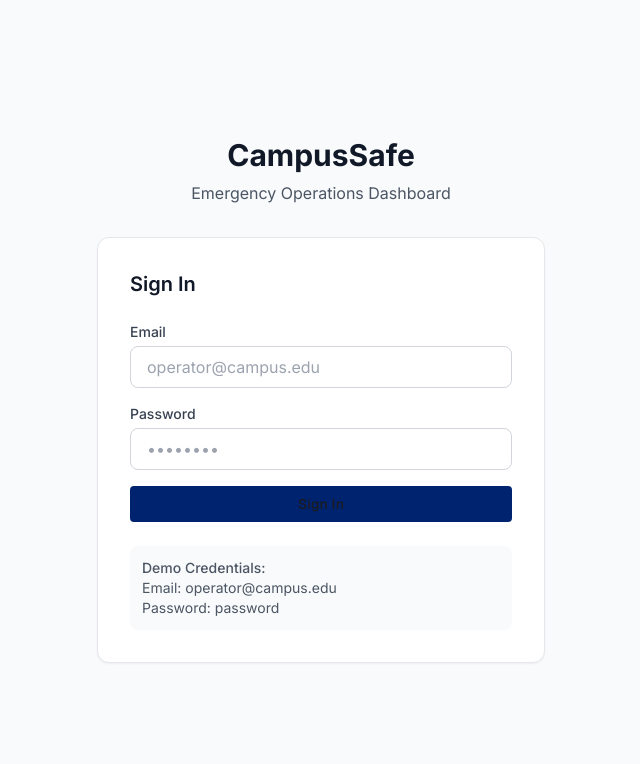
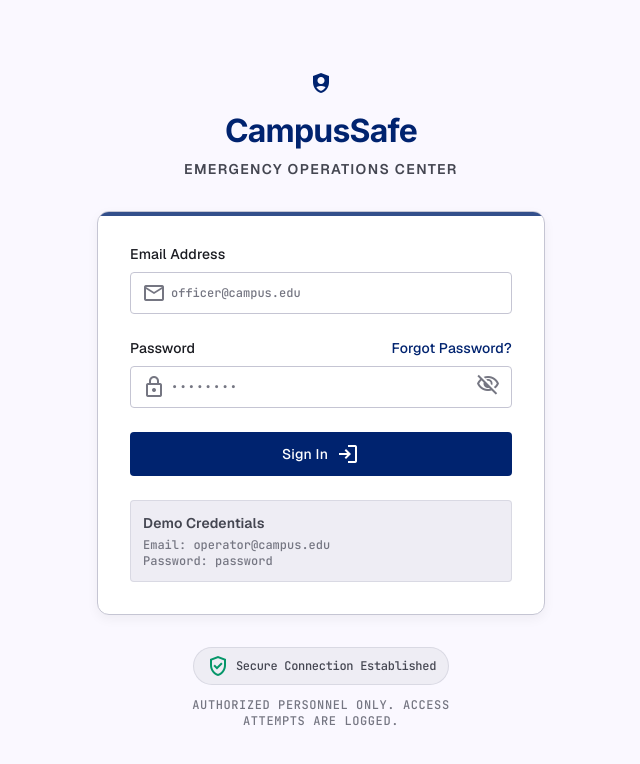
Before and after one commit to kalchan12/campussafe, a Next.js app in the folder apps/dashboard/: page /login in a window 1280 px wide. Shown: the top 764 px of the page, without its empty margins (319-959 px from the left). Built offline with nearby package versions, Linux system fonts and the light colour scheme.

Commit message:
feat(dashboard): add login and landing pages from Stitch design

```diff
--- a/apps/dashboard/app/login/page.tsx
+++ b/apps/dashboard/app/login/page.tsx
@@ -2,13 +2,13 @@
 
 import { useState } from 'react';
 import { useRouter } from 'next/navigation';
-import { Button } from '@/components/ui/button';
 import { signIn, saveUser } from '@/lib/auth';
 
 export default function LoginPage() {
   const router = useRouter();
   const [email, setEmail] = useState('');
   const [password, setPassword] = useState('');
+  const [showPassword, setShowPassword] = useState(false);
   const [error, setError] = useState('');
   const [isLoading, setIsLoading] = useState(false);
 
@@ -29,65 +29,128 @@ export default function LoginPage() {
   };
 
   return (
-    <div className="min-h-screen flex items-center justify-center bg-gray-50">
-      <div className="w-full max-w-md">
-        <div className="text-center mb-8">
-          <h1 className="text-3xl font-bold text-gray-900">CampusSafe</h1>
-          <p className="text-gray-600 mt-2">Emergency Operations Dashboard</p>
+    <div className="bg-surface min-h-screen flex flex-col items-center justify-center font-body-md text-body-md antialiased">
+      <div className="w-full max-w-md px-margin-mobile md:px-0">
+        {/* Brand Header */}
+        <div className="text-center mb-8 flex flex-col items-center justify-center space-y-2">
+          <span
+            className="material-symbols-outlined text-primary text-5xl mb-2"
+            style={{ fontVariationSettings: "'FILL' 1" }}
+          >
+            shield_person
+          </span>
+          <h1 className="font-headline-lg text-headline-lg font-bold text-primary tracking-tight">
+            CampusSafe
+          </h1>
+          <p className="font-label-md text-label-md text-on-surface-variant uppercase tracking-widest font-semibold">
+            Emergency Operations Center
+          </p>
         </div>
 
-        <div className="bg-white rounded-xl shadow-sm border border-gray-200 p-8">
-          <h2 className="text-xl font-semibold text-gray-900 mb-6">Sign In</h2>
+        {/* Login Card */}
+        <div className="bg-surface-container-lowest border border-outline-variant rounded-xl p-8 shadow-[0_4px_12px_rgba(0,0,0,0.05)] relative overflow-hidden">
+          {/* Top Accent Bar */}
+          <div className="absolute top-0 left-0 w-full h-1 bg-primary opacity-80" />
 
           {error && (
-            <div className="mb-4 p-3 bg-red-50 border border-red-200 rounded-lg text-sm text-red-700">
+            <div className="mb-6 p-3 bg-error-container border border-error/20 rounded text-on-error-container font-label-md text-label-md">
               {error}
             </div>
           )}
 
-          <form onSubmit={handleSubmit} className="space-y-4">
-            <div>
-              <label className="block text-sm font-medium text-gray-700 mb-1">
-                Email
+          <form onSubmit={handleSubmit} className="space-y-6">
+            {/* Email Input */}
+            <div className="space-y-2">
+              <label className="font-label-md text-label-md text-on-surface block" htmlFor="email">
+                Email Address
               </label>
+              <div className="relative">
+                <span className="material-symbols-outlined absolute left-3 top-1/2 -translate-y-1/2 text-outline text-lg pointer-events-none">
+                  mail
+                </span>
                 <input
+                  id="email"
                   type="email"
                   value={email}
                   onChange={(e) => setEmail(e.target.value)}
-                className="w-full px-4 py-2 border border-gray-300 rounded-lg focus:ring-2 focus:ring-blue-500 focus:border-blue-500"
-                placeholder="operator@campus.edu"
+                  className="w-full pl-10 pr-3 py-3 border border-outline-variant rounded bg-surface-container-lowest text-on-surface placeholder:text-outline focus:outline-none focus:border-primary focus:ring-1 focus:ring-primary transition-colors font-technical-sm text-technical-sm"
+                  placeholder="officer@campus.edu"
+                  autoComplete="email"
                   required
                 />
               </div>
+            </div>
 
-            <div>
-              <label className="block text-sm font-medium text-gray-700 mb-1">
+            {/* Password Input */}
+            <div className="space-y-2">
+              <div className="flex items-center justify-between">
+                <label className="font-label-md text-label-md text-on-surface block" htmlFor="password">
                   Password
                 </label>
+                <button
+                  type="button"
+                  className="font-label-md text-label-md text-primary hover:text-primary-container hover:underline transition-colors focus:outline-none focus:ring-2 focus:ring-primary focus:ring-offset-2 rounded"
+                >
+                  Forgot Password?
+                </button>
+              </div>
+              <div className="relative">
+                <span className="material-symbols-outlined absolute left-3 top-1/2 -translate-y-1/2 text-outline text-lg pointer-events-none">
+                  lock
+                </span>
                 <input
-                type="password"
+                  id="password"
+                  type={showPassword ? 'text' : 'password'}
                   value={password}
                   onChange={(e) => setPassword(e.target.value)}
-                className="w-full px-4 py-2 border border-gray-300 rounded-lg focus:ring-2 focus:ring-blue-500 focus:border-blue-500"
+                  className="w-full pl-10 pr-10 py-3 border border-outline-variant rounded bg-surface-container-lowest text-on-surface placeholder:text-outline focus:outline-none focus:border-primary focus:ring-1 focus:ring-primary transition-colors font-technical-sm text-technical-sm tracking-widest"
                   placeholder="••••••••"
+                  autoComplete="current-password"
                   required
                 />
+                <button
+                  type="button"
+                  onClick={() => setShowPassword(!showPassword)}
+                  className="absolute right-3 top-1/2 -translate-y-1/2 text-outline hover:text-on-surface transition-colors focus:outline-none focus:text-primary"
+                  aria-label="Toggle password visibility"
+                >
+                  <span className="material-symbols-outlined text-lg">
+                    {showPassword ? 'visibility' : 'visibility_off'}
+                  </span>
+                </button>
+              </div>
             </div>
 
-            <Button
+            {/* Submit Button */}
+            <button
               type="submit"
-              className="w-full"
               disabled={isLoading}
+              className="w-full min-h-[44px] bg-primary text-on-primary rounded font-label-md text-label-md flex items-center justify-center space-x-2 hover:bg-primary-container hover:text-on-primary-container transition-colors focus:outline-none focus:ring-2 focus:ring-primary focus:ring-offset-2 focus:ring-offset-surface active:scale-[0.98] mt-8 disabled:opacity-50 disabled:cursor-not-allowed"
             >
-              {isLoading ? 'Signing in...' : 'Sign In'}
-            </Button>
+              <span>{isLoading ? 'Signing in...' : 'Sign In'}</span>
+              {!isLoading && (
+                <span className="material-symbols-outlined text-sm">login</span>
+              )}
+            </button>
           </form>
 
-          <div className="mt-6 p-3 bg-gray-50 rounded-lg text-sm text-gray-600">
-            <p className="font-medium">Demo Credentials:</p>
-            <p>Email: operator@campus.edu</p>
-            <p>Password: password</p>
+          {/* Demo Credentials */}
+          <div className="mt-6 p-3 bg-surface-container rounded border border-outline-variant/50">
+            <p className="font-label-md text-label-md text-on-surface-variant font-semibold mb-1">Demo Credentials</p>
+            <p className="font-technical-sm text-technical-sm text-outline">Email: operator@campus.edu</p>
+            <p className="font-technical-sm text-technical-sm text-outline">Password: password</p>
           </div>
+        </div>
+
+        {/* Security Footer */}
+        <div className="mt-8 flex flex-col items-center space-y-3">
+          <div className="flex items-center space-x-1.5 text-on-surface-variant bg-surface-container py-1.5 px-3 rounded-full border border-outline-variant/50">
+            <span className="material-symbols-outlined text-[16px] text-emerald-600">gpp_good</span>
+            <span className="font-technical-sm text-technical-sm font-medium tracking-tight">Secure Connection Established</span>
+          </div>
+          <p className="font-technical-sm text-technical-sm text-outline text-center uppercase tracking-wider max-w-[280px]">
+            Authorized Personnel Only. Access attempts are logged.
+          </p>
         </div>
       </div>
     </div>
--- a/apps/dashboard/app/page.tsx
+++ b/apps/dashboard/app/page.tsx
@@ -1,16 +1,27 @@
+import Link from 'next/link';
+
 export default function Home() {
   return (
-    <main className="flex min-h-screen flex-col items-center justify-center p-24">
-      <h1 className="text-4xl font-bold mb-4">CampusSafe Dashboard</h1>
-      <p className="text-lg text-gray-600">
-        Emergency Operations Dashboard
-      </p>
-      <a
-        href="/login"
-        className="mt-8 px-6 py-3 bg-blue-600 text-white rounded-lg hover:bg-blue-700 transition-colors"
-      >
-        Access Dashboard
-      </a>
+    <main className="min-h-screen bg-surface flex flex-col items-center justify-center p-6">
+      <div className="text-center space-y-6">
+        <span
+          className="material-symbols-outlined text-primary text-7xl"
+          style={{ fontVariationSettings: "'FILL' 1" }}
+        >
+          shield_person
+        </span>
+        <h1 className="font-display-lg text-display-lg text-primary tracking-tight">CampusSafe</h1>
+        <p className="font-body-md text-body-md text-on-surface-variant max-w-md">
+          Emergency Operations Dashboard — Centralized monitoring and response coordination for campus safety.
+        </p>
+        <Link
+          href="/login"
+          className="inline-flex items-center gap-2 px-8 py-3 bg-primary text-on-primary rounded font-label-md text-label-md hover:bg-primary-container hover:text-on-primary-container transition-colors focus:outline-none focus:ring-2 focus:ring-primary focus:ring-offset-2"
+        >
+          <span>Access Dashboard</span>
+          <span className="material-symbols-outlined text-sm">arrow_forward</span>
+        </Link>
+      </div>
     </main>
   );
 }
```
Lines whose indentation alone changed are shown as unchanged.
